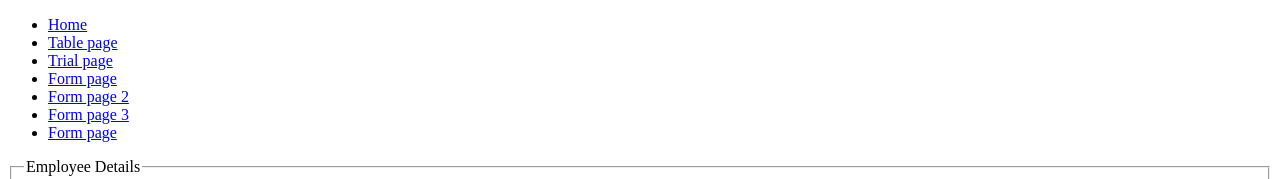
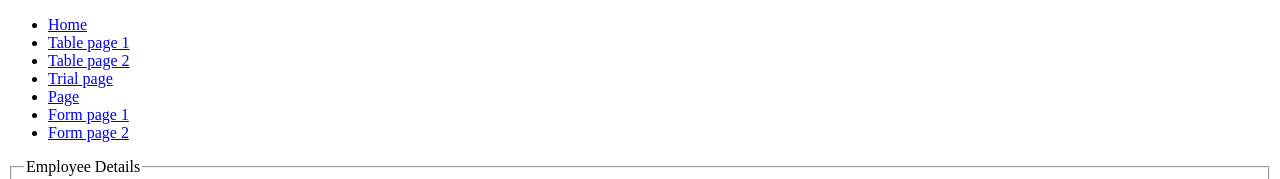
Before and after one commit to Diame21/HTML_CLASS, a plain HTML site: page Assignment form.html in a window 1280 px wide. Shown: the top 179 px of the page. Drawn offline with Linux system fonts and the light colour scheme.

Commit message:
changed the arrangement

```diff
--- a/Assignment form.html
+++ b/Assignment form.html
@@ -13,22 +13,22 @@
             <a href="index.html">Home</a>
         </li>
         <li>
-            <a href="Table.html">Table page</a>
+            <a href="Table.html">Table page 1</a>
+        </li>
+        <li>
+            <a href="Assignment table.html">Table page 2</a>
         </li>
         <li>
             <a href="trial.html">Trial page</a>
         </li>
         <li>
-            <a href="Form.html">Form page</a>
+            <a href="assignment.html">Page</a>
+        </li>
+        <li>
+            <a href="Form.html">Form page 1</a>
         </li>
         <li>
             <a href="Assignment form.html">Form page 2</a>
-        </li>
-        <li>
-            <a href="assignment.html">Form page 3</a>
-        </li>
-        <li>
-            <a href="Assignment table.html">Form page</a>
         </li>
 
     </ul>
```
Also changed, not shown: Assignment table.html (+8 -8 lines), Form.html (+8 -8 lines), Table.html (+6 -6 lines), assignment.html (+8 -8 lines), index.html (+8 -8 lines), trial.html (+6 -6 lines).
